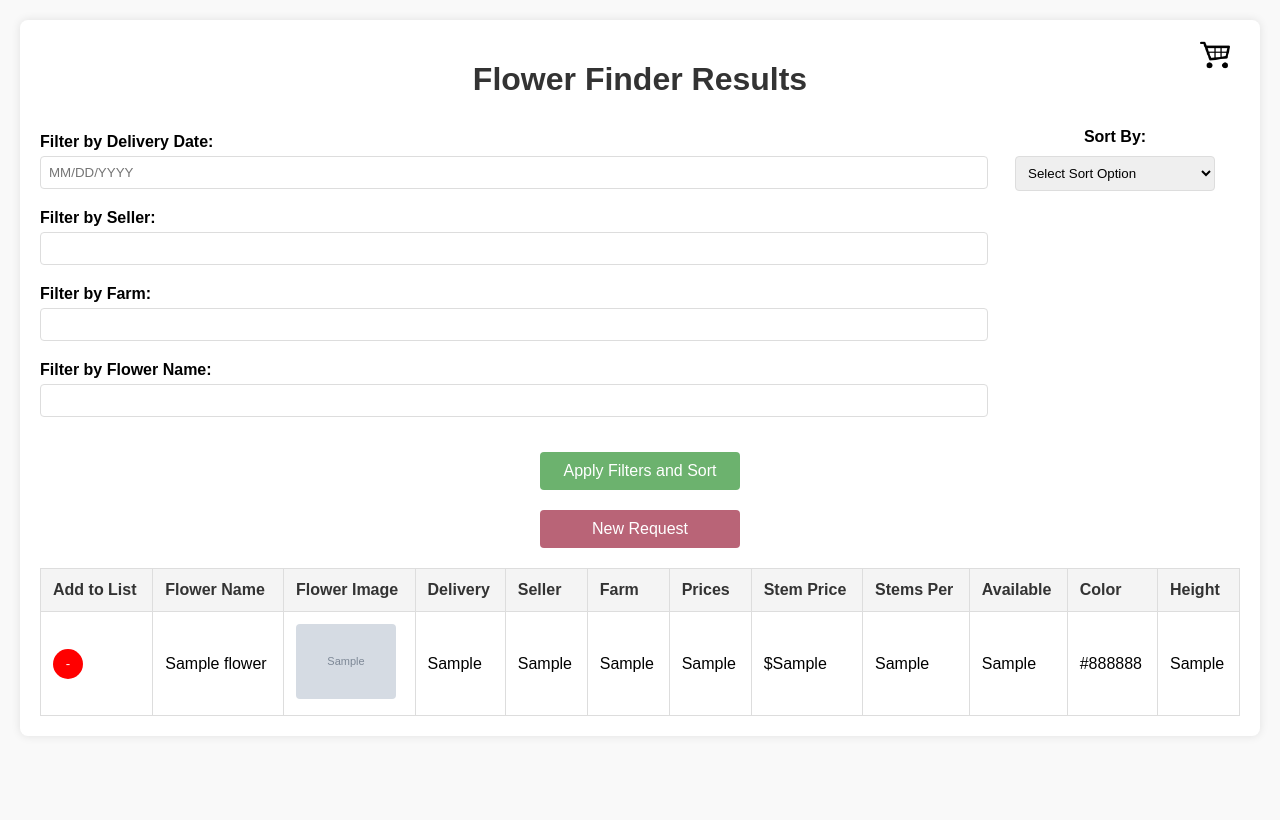
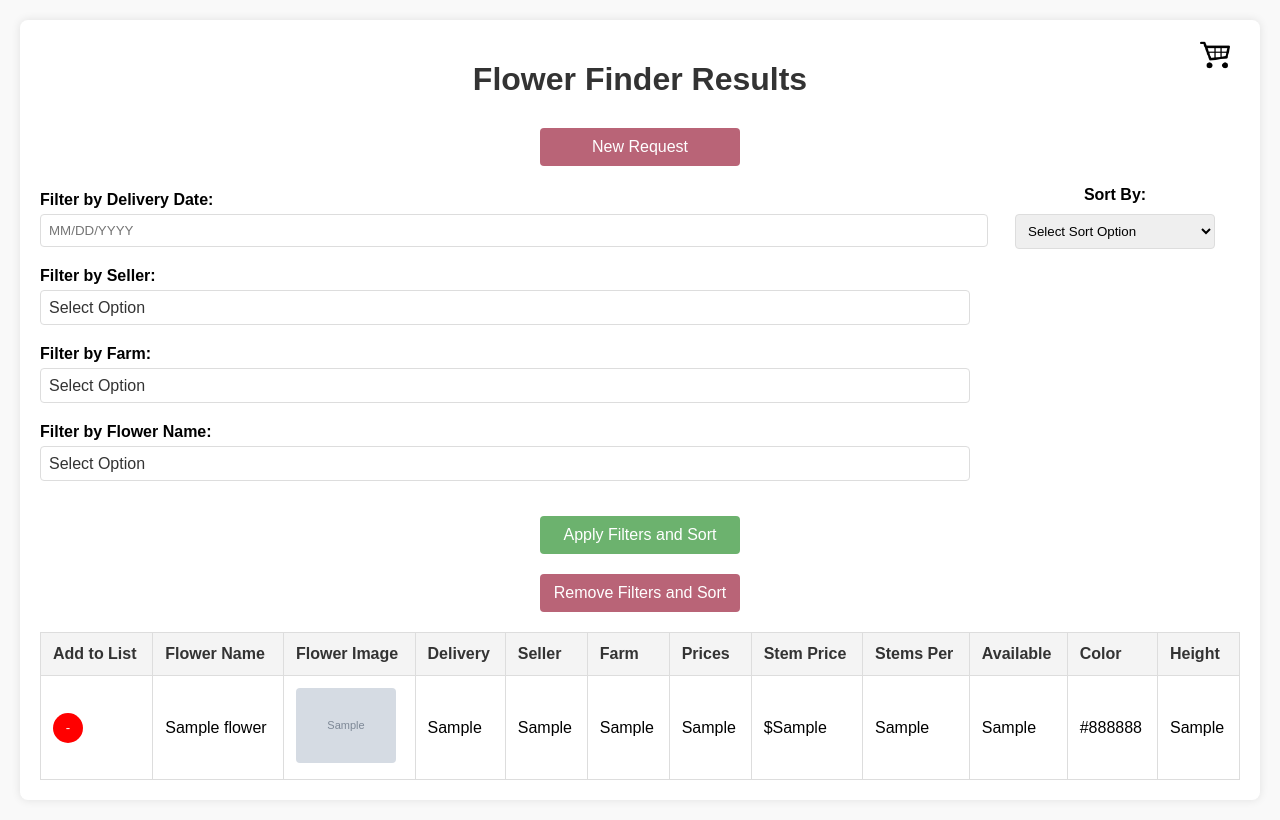
Before and after one commit to isabelledonoghue/ufs-flower-finder, a Flask app: page /results in a window 1280 px wide. Before the commit the page ends 716 px from the top, so only its background shows below. Run offline with Flask 3, Linux system fonts and the light colour scheme; tables that the repository leaves empty hold one stand-in row (values such as "Sample post"); grey boxes marked "Sample" are stand-in pictures.

Commit message:
query and results tweaks

```diff
--- a/app.py
+++ b/app.py
@@ -182,4 +182,4 @@ def is_in_shopping_list():
 
 
 if __name__ == "__main__":
-    app.run(debug=True, port=5001)
+    app.run(debug=True)
--- a/static/results.css
+++ b/static/results.css
@@ -61,6 +61,27 @@ h1 {
     border-radius: 4px;
 }
 
+#filters select {
+    width: 100%;
+    padding: 8px;
+    margin-bottom: 15px;
+    border: 1px solid #ddd;
+    border-radius: 4px;
+    background-color: #fff;
+    font-size: 16px;
+    color: #333;
+    -webkit-appearance: none;
+    -moz-appearance: none;
+    appearance: none;
+    cursor: pointer;
+}
+
+#filters select:focus {
+    outline: none;
+    border-color: #6CB26E;
+    box-shadow: 0 0 5px rgba(108, 178, 110, 0.5);
+}
+
 /* Sorting section */
 #sorting {
     flex: 0 0 250px;
@@ -85,7 +106,7 @@ h1 {
     border-radius: 4px;
 }
 
-#newRequestButton, #applyFiltersButton {
+#newRequestButton, #applyFiltersButton, #removeFiltersButton {
     display: block;
     width: 200px;
     margin: 20px auto;
@@ -101,11 +122,11 @@ h1 {
     background-color: #6CB26E;
 }
 
-#newRequestButton {
+#newRequestButton, #removeFiltersButton {
     background-color: #B96477;
 }
 
-#newRequestButton:hover {
+#newRequestButton:hover, #removeFiltersButton:hover {
     background-color: #8e4e5c;
 }
 
--- a/static/results.js
+++ b/static/results.js
@@ -5,6 +5,7 @@ document.addEventListener('DOMContentLoaded', () => {
     const filterFlowerName = document.getElementById('filterFlowerName');
     const newRequestButton = document.getElementById('newRequestButton');
     const applyFiltersButton = document.getElementById('applyFiltersButton');
+    const removeFiltersButton = document.getElementById('removeFiltersButton'); // Added remove filters button
     const sortBy = document.getElementById('sortBy');
 
     async function fetchResults() {
@@ -15,11 +16,14 @@ document.addEventListener('DOMContentLoaded', () => {
             }
             const data = await response.json();
             console.log('Results data received:', data);
+
+            populateFilters(data);
             populateTable(data);
         } catch (error) {
             console.error('Fetch error:', error);
         }
     }
+
 
     newRequestButton.addEventListener('click', async () => {
         try {
@@ -43,6 +47,10 @@ document.addEventListener('DOMContentLoaded', () => {
     applyFiltersButton.addEventListener('click', () => {
         applyFilters();
         sortTable();
+    });
+
+    removeFiltersButton.addEventListener('click', () => {
+        resetFiltersAndSort();
     });
 
     async function populateTable(data) {
@@ -133,16 +141,16 @@ document.addEventListener('DOMContentLoaded', () => {
     function applyFilters() {
         console.log('Applying filters...');
         const rows = resultsTableBody.querySelectorAll('tr');
+        const deliveryDateFilter = filterDeliveryDate.value.toLowerCase();
+        const sellerFilter = filterSeller.value.toLowerCase();
+        const farmFilter = filterFarm.value.toLowerCase();
+        const flowerNameFilter = filterFlowerName.value.toLowerCase();
+
         rows.forEach(row => {
             const deliveryDate = row.cells[3].textContent.toLowerCase();
             const seller = row.cells[4].textContent.toLowerCase();
             const farm = row.cells[5].textContent.toLowerCase();
-            const flowerName = row.cells[6].textContent.toLowerCase();
-
-            const deliveryDateFilter = filterDeliveryDate.value.toLowerCase();
-            const sellerFilter = filterSeller.value.toLowerCase();
-            const farmFilter = filterFarm.value.toLowerCase();
-            const flowerNameFilter = filterFlowerName.value.toLowerCase();
+            const flowerName = row.cells[1].textContent.toLowerCase();
 
             if (
                 (deliveryDate.includes(deliveryDateFilter) || deliveryDateFilter === '') &&
@@ -155,6 +163,49 @@ document.addEventListener('DOMContentLoaded', () => {
                 row.style.display = 'none';
             }
         });
+    }
+
+    function populateFilters(data) {
+        const sellerSelect = document.getElementById('filterSeller');
+        const farmSelect = document.getElementById('filterFarm');
+        const flowerNameSelect = document.getElementById('filterFlowerName');
+
+        const sellers = new Set();
+        const farms = new Set();
+        const flowerNames = new Set();
+
+        data.forEach(item => {
+            sellers.add(item.seller);
+            farms.add(item.farm);
+            flowerNames.add(item.flowerName);
+        });
+
+        populateSelect(sellerSelect, sellers);
+        populateSelect(farmSelect, farms);
+        populateSelect(flowerNameSelect, flowerNames);
+    }
+
+    function populateSelect(selectElement, optionsSet) {
+        selectElement.innerHTML = '<option value="">Select Option</option>';
+        optionsSet.forEach(optionValue => {
+            const option = document.createElement('option');
+            option.value = optionValue;
+            option.textContent = optionValue;
+            selectElement.appendChild(option);
+        });
+    }
+
+    function resetFiltersAndSort() {
+        console.log('Resetting filters and sort...');
+
+        // clear filter inputs
+        filterDeliveryDate.value = '';
+        filterSeller.value = '';
+        filterFarm.value = '';
+        filterFlowerName.value = '';
+        sortBy.value = '';
+
+        fetchResults();
     }
 
     function sortTable() {
--- a/templates/results.html
+++ b/templates/results.html
@@ -16,19 +16,27 @@
             </a>
         </div>
 
+        <button id="newRequestButton">New Request</button>
+
         <div id="filters-container">
             <div id="filters">
                 <label for="filterDeliveryDate">Filter by Delivery Date:</label>
                 <input type="text" id="filterDeliveryDate" placeholder="MM/DD/YYYY">
 
                 <label for="filterSeller">Filter by Seller:</label>
-                <input type="text" id="filterSeller">
+                <select id="filterSeller">
+                    <option value="">Select Seller</option>
+                </select>
 
                 <label for="filterFarm">Filter by Farm:</label>
-                <input type="text" id="filterFarm">
+                <select id="filterFarm">
+                    <option value="">Select Farm</option>
+                </select>
 
                 <label for="filterFlowerName">Filter by Flower Name:</label>
-                <input type="text" id="filterFlowerName">
+                <select id="filterFlowerName">
+                    <option value="">Select Flower Name</option>
+                </select>
             </div>
 
             <div id="sorting">
@@ -42,7 +50,7 @@
         </div>
 
         <button id="applyFiltersButton">Apply Filters and Sort</button>
-        <button id="newRequestButton">New Request</button>
+        <button id="removeFiltersButton">Remove Filters and Sort</button>
 
         <table id="resultsTable">
             <thead>
```
Also changed, not shown: static/script.js (+30 -8 lines), static/styles.css (+36 -1 lines), templates/query.html (+21 -13 lines), flowers.db.
